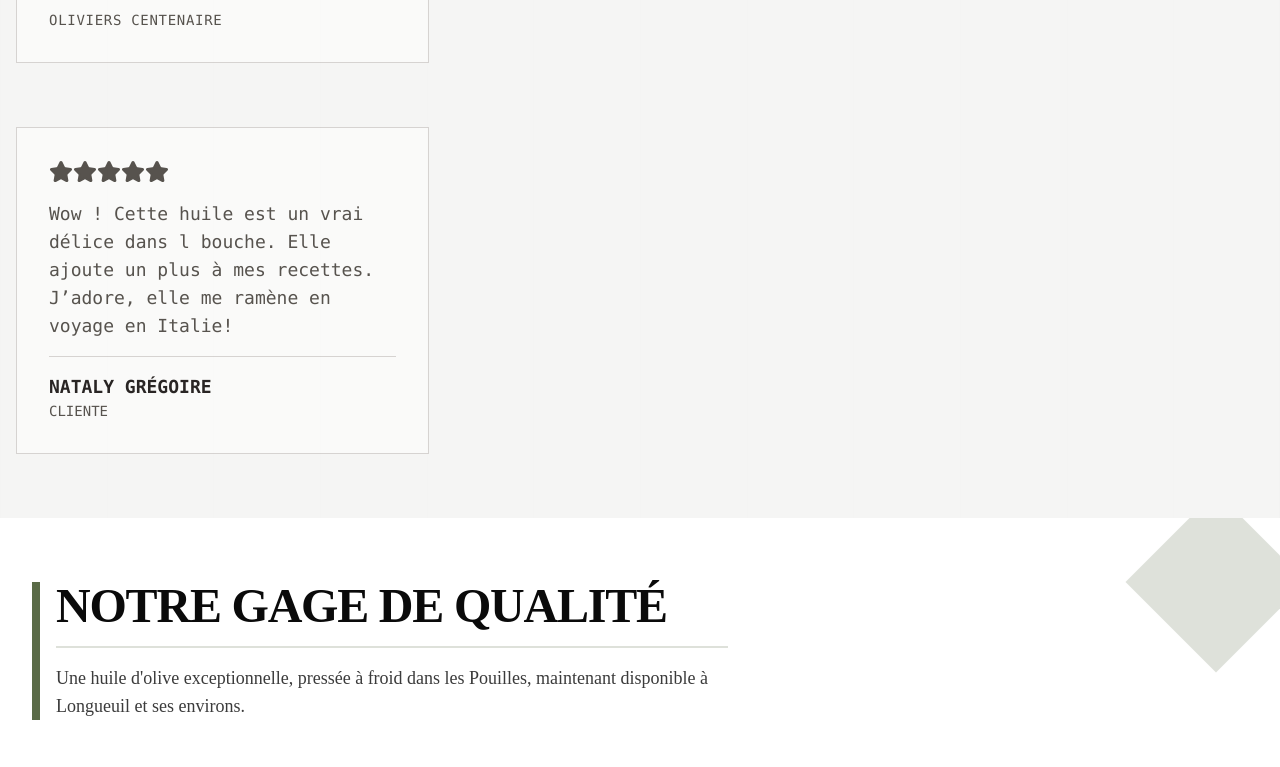
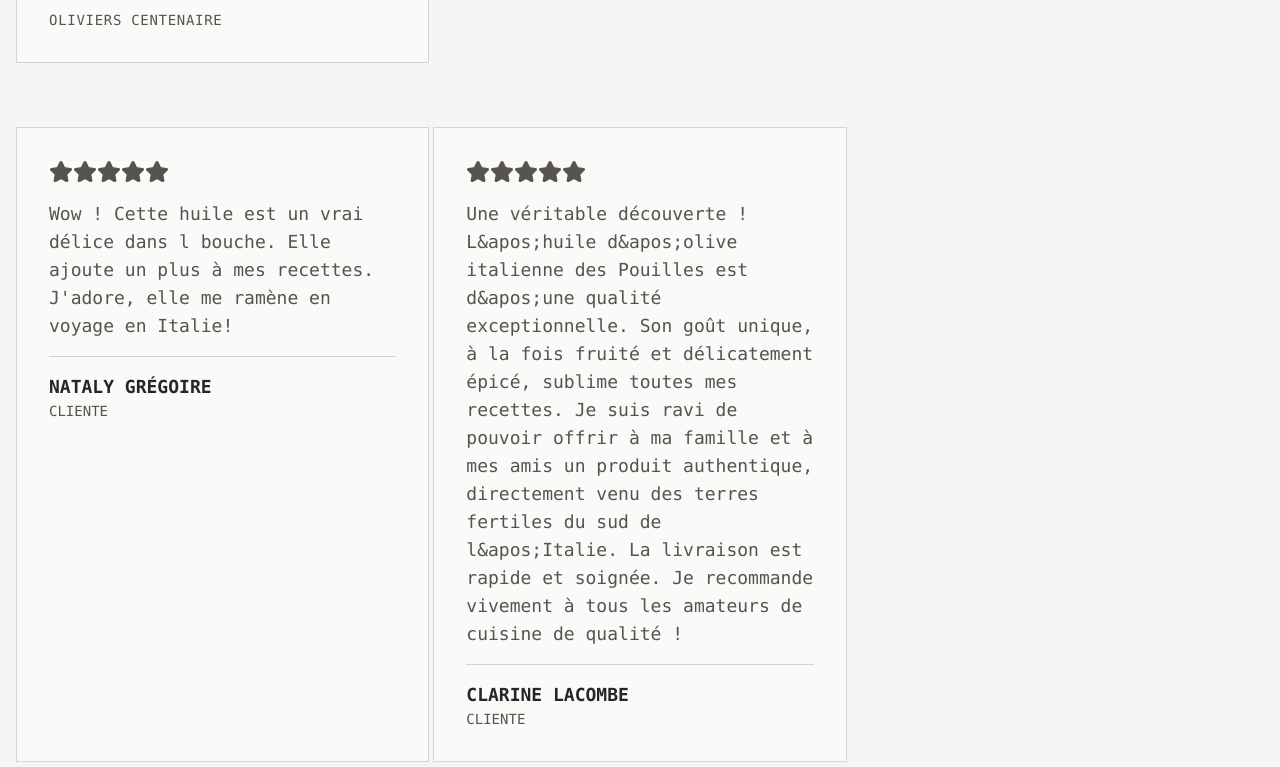
Before and after one commit to versalarchitect/la-cantine-co, a Next.js app: page / in a window 1280 px wide. Shown: the part 2620-3387 px from the top of the page. Built offline with nearby package versions, Linux system fonts and the light colour scheme; a web font is replaced by a local one.

Commit message:
Add Clarine Lacombe testimonial to SocialProof section

```diff
--- a/src/components/home/SocialProof.tsx
+++ b/src/components/home/SocialProof.tsx
@@ -5,7 +5,14 @@ const testimonials = [
     id: "t1",
     name: "Nataly Grégoire",
     role: "Cliente",
-    content: "Wow ! Cette huile est un vrai délice dans l bouche. Elle ajoute un plus à mes recettes. J’adore, elle me ramène en voyage en Italie!",
+    content: "Wow ! Cette huile est un vrai délice dans l bouche. Elle ajoute un plus à mes recettes. J'adore, elle me ramène en voyage en Italie!",
+    rating: 5
+  },
+  {
+    id: "t2",
+    name: "Clarine Lacombe",
+    role: "Cliente",
+    content: "Une véritable découverte ! L&apos;huile d&apos;olive italienne des Pouilles est d&apos;une qualité exceptionnelle. Son goût unique, à la fois fruité et délicatement épicé, sublime toutes mes recettes. Je suis ravi de pouvoir offrir à ma famille et à mes amis un produit authentique, directement venu des terres fertiles du sud de l&apos;Italie. La livraison est rapide et soignée. Je recommande vivement à tous les amateurs de cuisine de qualité !",
     rating: 5
   },
 ]
```
